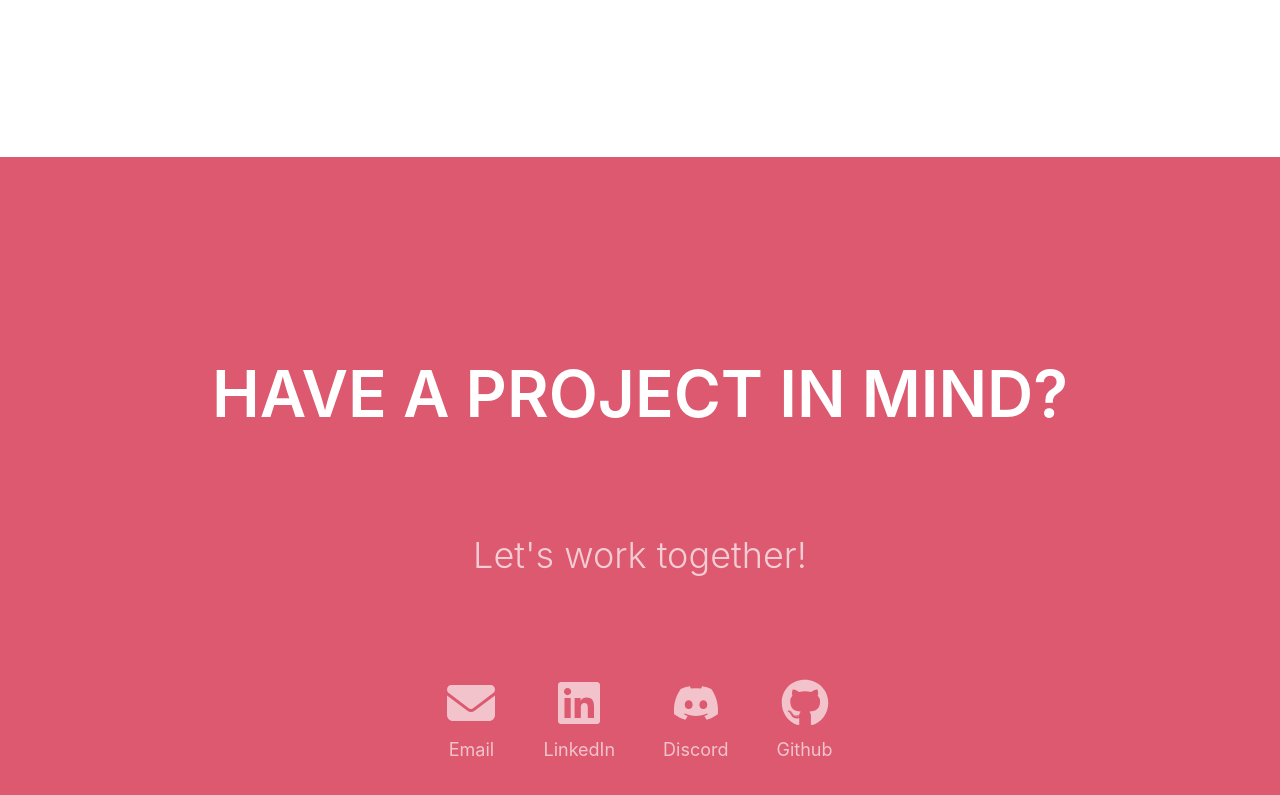
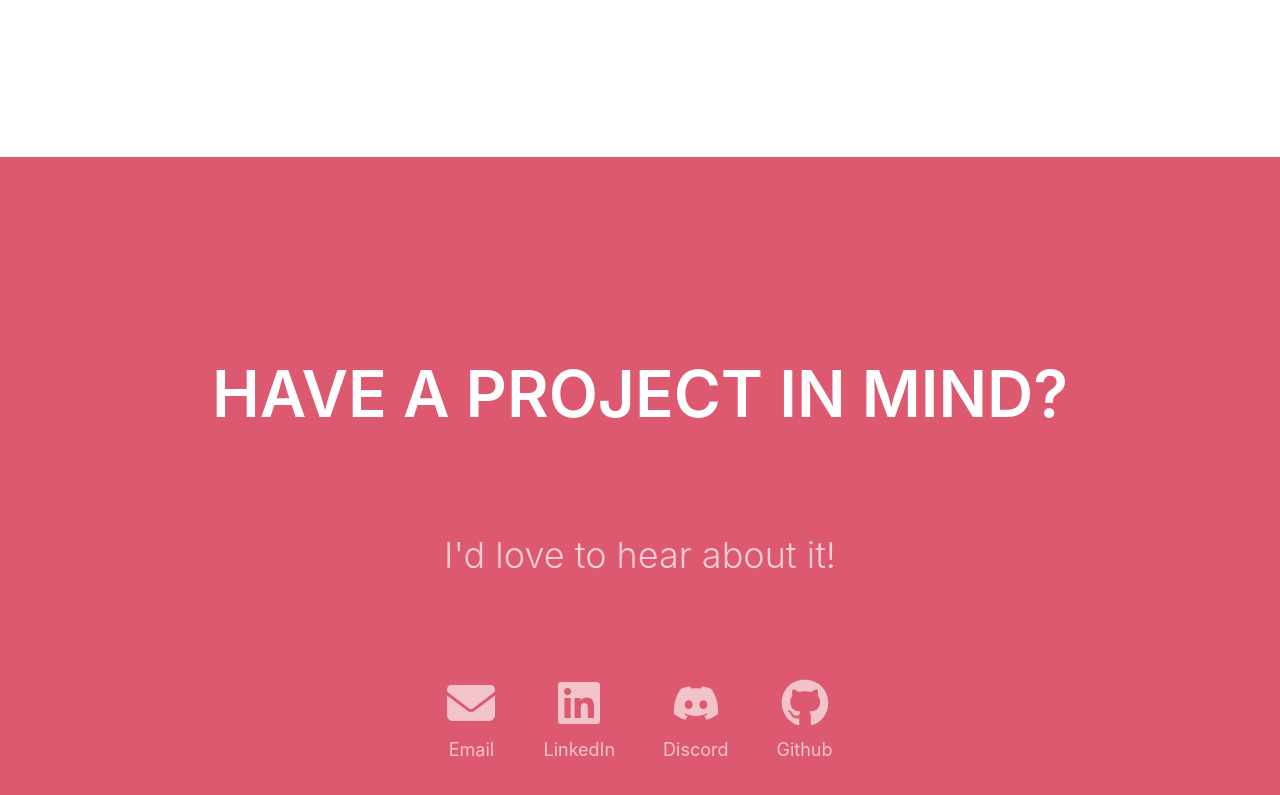
Before and after one commit to jameskbecker/portfolio-old, a Next.js app: page / in a window 1280 px wide. Shown: the part 3927-4722 px from the top of the page. Built offline with nearby package versions, Linux system fonts and the light colour scheme.

Commit message:
Update ContactSection text

```diff
--- a/src/components/sections/contactSection/index.tsx
+++ b/src/components/sections/contactSection/index.tsx
@@ -7,7 +7,7 @@ const ContactSection = () => {
   return (
     <StyledContactSection id="contact">
       <H1>Have a project in mind?</H1>
-      <H3>Let&apos;s work together!</H3>
+      <H3>I&apos;d love to hear about it!</H3>
 
       <ContactGrid />
     </StyledContactSection>
```
